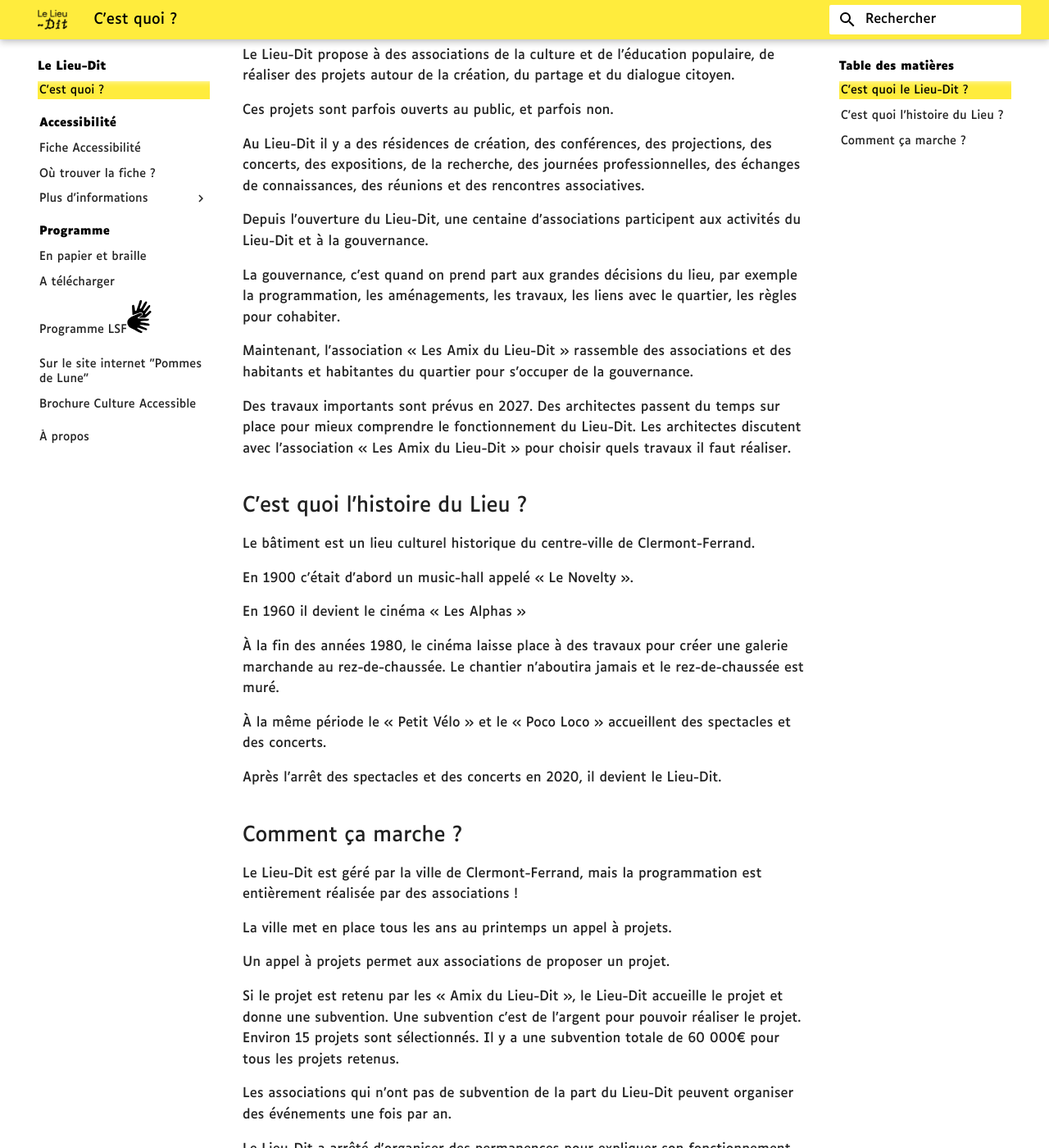
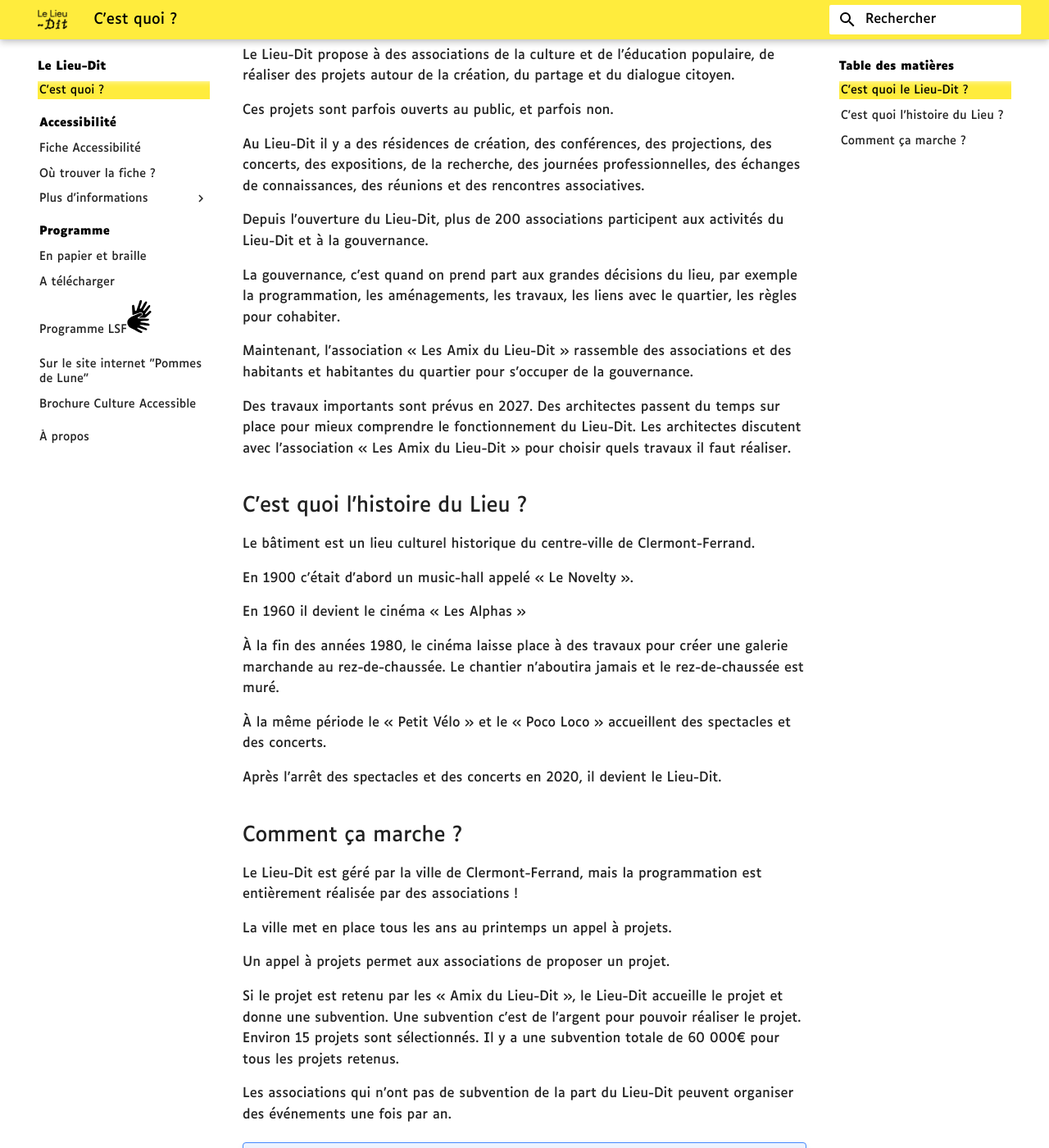
Before and after one commit to Lieu-Dit/web, an MkDocs documentation site: the page built from docs/index.md, in a window 1280 px wide and 1400 px high, scrolled down 331 px. Shown: the whole window at 82% size. Built offline with MkDocs 1.6.1 and Material for MkDocs 9.7.7, drawn with Linux system fonts in a browser that asks for light colours; some of the changed text lies outside the part shown.

Commit message:
update depuis 2025

```diff
--- a/docs/index.md
+++ b/docs/index.md
@@ -14,7 +14,7 @@
 
 Au Lieu-Dit il y a des résidences de création, des conférences, des projections, des concerts, des expositions, de la recherche, des journées professionnelles, des échanges de connaissances, des réunions et des rencontres associatives.
 
-Depuis l’ouverture du Lieu-Dit, une centaine d’associations participent aux activités du Lieu-Dit et à la gouvernance.
+Depuis l’ouverture du Lieu-Dit, plus de 200 associations participent aux activités du Lieu-Dit et à la gouvernance.
 
 La gouvernance, c’est quand on prend part aux grandes décisions du lieu, par exemple la programmation, les aménagements, les travaux, les liens avec le quartier, les règles pour cohabiter.
 
@@ -48,4 +48,5 @@
 
 Les associations qui n’ont pas de subvention de la part du Lieu-Dit peuvent organiser des événements une fois par an.
 
-Le Lieu-Dit a arrêté d'organiser des permanences pour expliquer son fonctionnement.
+!!! note "Permanences pour le fonctionnement"
+    En ce moment, le Lieu-Dit ne propose plus de permanences pour expliquer son fonctionnement.
```
